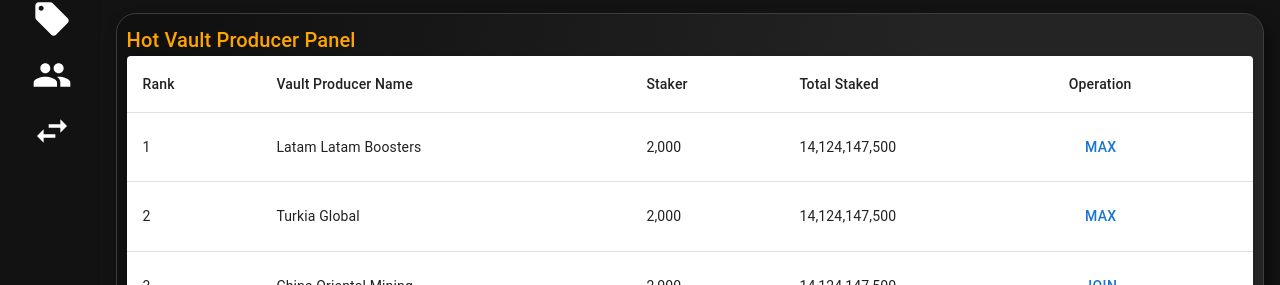
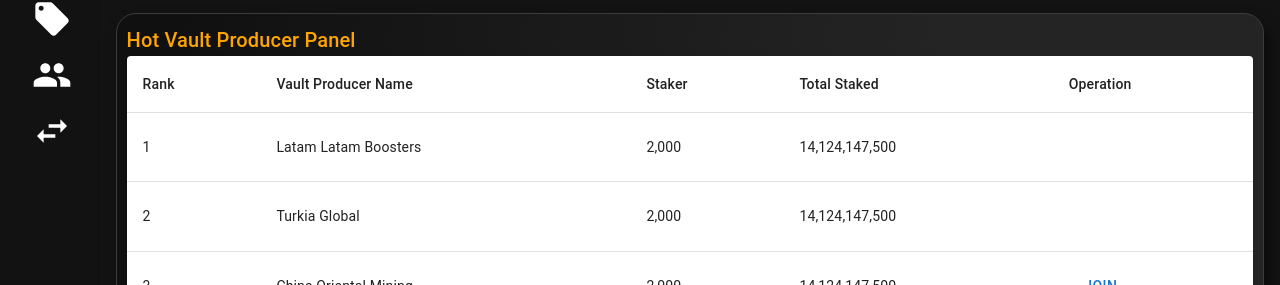
Before and after one commit to lucaxdapps/lucax-dapp, a Next.js app: page /dapp/vaultproducer in a window 1280 px wide. Shown: the part 365-650 px from the top of the page. Built offline with nearby package versions, Linux system fonts and the light colour scheme.

Commit message:
Vault Producer Page - Join with Referral Fixed - Web+Mobile Version

```diff
--- a/components/different/stake/parts/StakeLucaxDialog.js
+++ b/components/different/stake/parts/StakeLucaxDialog.js
@@ -80,7 +80,7 @@ const StyledButton = styled(Button)(({ theme }) => ({
   padding: "10px 20px",
 }));
 
-const StakeLucaxDialog = ({ open, onClose }) => {
+const StakeLucaxDialog = ({ open, onClose, referrer = "" }) => {
   return (
     <StyledDialog open={open} onClose={onClose}>
       <DialogTitle
@@ -160,6 +160,7 @@ const StakeLucaxDialog = ({ open, onClose }) => {
           fullWidth
           label="Referrer (address)"
           placeholder="0x8VTSIUN7464HJDNSDU8948.caQv"
+          value={referrer} // Automatically fills if referrerName is passed
         />
         <Typography
           variant="body2"
--- a/components/different/vaultProducer/VaultProducerList.js
+++ b/components/different/vaultProducer/VaultProducerList.js
@@ -15,11 +15,14 @@ import {
   useTheme,
 } from "@mui/material";
 import { useState } from "react";
+import StakeLucaxDialog from "../stake/parts/StakeLucaxDialog";
 import "./parts/producer-panel.css";
 
 const VaultProducerList = () => {
   const [page, setPage] = useState(1);
   const rowsPerPage = 5;
+  const [dialogOpen, setDialogOpen] = useState(false);
+  const [selectedReferrer, setSelectedReferrer] = useState("");
 
   const rows = [
     {
@@ -98,16 +101,24 @@ const VaultProducerList = () => {
     setPage(newPage);
   };
 
+  const handleJoinClick = (name) => {
+    setSelectedReferrer(name);
+    setDialogOpen(true);
+  };
+
   const theme = useTheme();
   const isXs = useMediaQuery(theme.breakpoints.down("sm"));
 
   return (
+    <>
       <Box className="producer-panel-container">
         <Typography variant="h6" className="panel-title">
           Hot Vault Producer Panel
         </Typography>
         {isXs && (
-        <Box sx={{ width: "100%", display: "flex", justifyContent: "center" }}>
+          <Box
+            sx={{ width: "100%", display: "flex", justifyContent: "center" }}
+          >
             <img
               src="/dapp/vaultProducer/arrow-right.png"
               alt="Scroll Indicator"
@@ -124,15 +135,21 @@ const VaultProducerList = () => {
                   Vault Producer Name
                 </TableCell>
                 <TableCell className="header-table-cell">Staker</TableCell>
-              <TableCell className="header-table-cell">Total Staked</TableCell>
+                <TableCell className="header-table-cell">
+                  Total Staked
+                </TableCell>
                 <TableCell className="header-table-cell">Operation</TableCell>
               </TableRow>
             </TableHead>
             <TableBody>
               {rows.map((row) => (
                 <TableRow key={row.rank}>
-                <TableCell className="styled-table-cell">{row.rank}</TableCell>
-                <TableCell className="styled-table-cell">{row.name}</TableCell>
+                  <TableCell className="styled-table-cell">
+                    {row.rank}
+                  </TableCell>
+                  <TableCell className="styled-table-cell">
+                    {row.name}
+                  </TableCell>
                   <TableCell className="styled-table-cell">
                     {row.staker}
                   </TableCell>
@@ -140,13 +157,27 @@ const VaultProducerList = () => {
                     {row.totalStaked}
                   </TableCell>
                   <TableCell className="styled-table-cell">
+                    {row.operation === "MAX" ? (
                       <Button
-                    className={`operation-button ${
-                      row.operation === "MAX" ? "red-button" : "green-button"
-                    }`}
+                        sx={{
+                          color: "#FFFFFF",
+                          "&.Mui-disabled": {
+                            color: "#FFFFFF",
+                          },
+                        }}
+                        className="operation-button red-button"
+                        disabled
                       >
                         {row.operation}
                       </Button>
+                    ) : (
+                      <Button
+                        className="operation-button green-button"
+                        onClick={() => handleJoinClick(row.name)}
+                      >
+                        {row.operation}
+                      </Button>
+                    )}
                   </TableCell>
                 </TableRow>
               ))}
@@ -164,6 +195,12 @@ const VaultProducerList = () => {
           />
         </Box>
       </Box>
+      <StakeLucaxDialog
+        open={dialogOpen}
+        onClose={() => setDialogOpen(false)}
+        referrer={selectedReferrer}
+      />
+    </>
   );
 };
 
```
Lines whose indentation alone changed are shown as unchanged.
